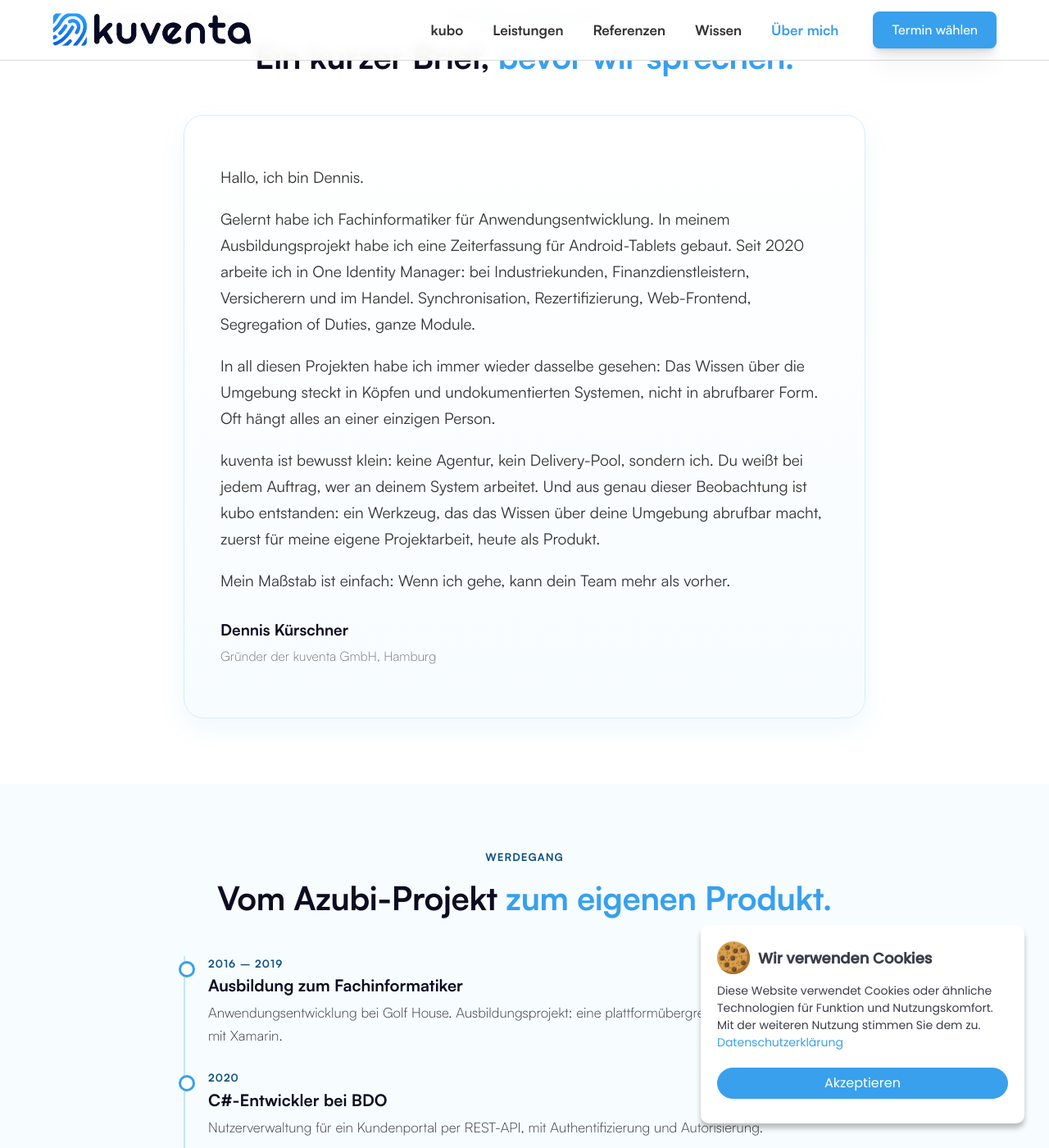
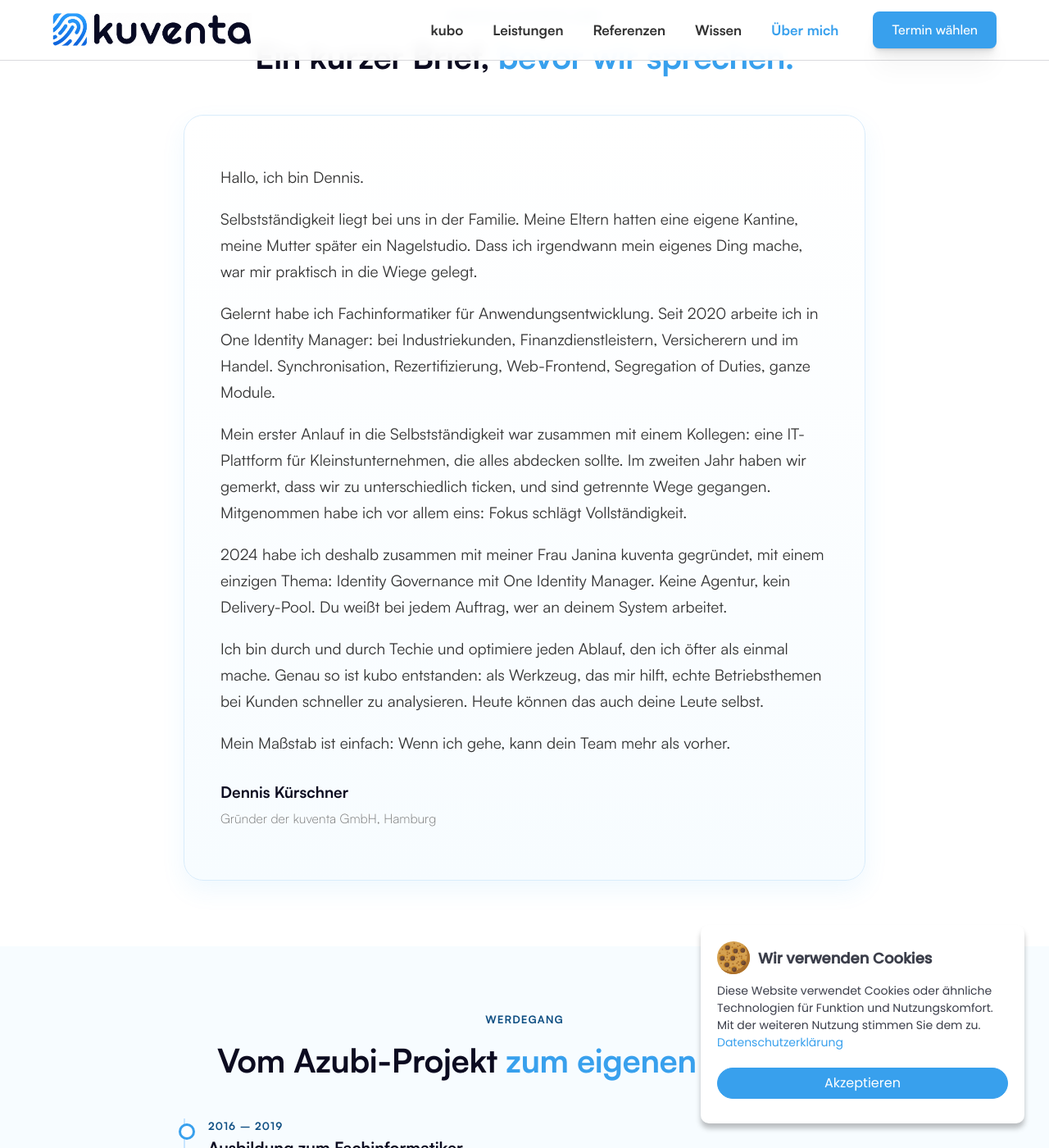
Before and after one commit to kuventa-GmbH/kuventa-website, a Jekyll site: the page built from ueber-uns.html, in a window 1280 px wide and 1400 px high, scrolled down 900 px. Shown: the whole window at 82% size. Built offline with Jekyll 4.4.1, drawn with Linux system fonts in a browser that asks for light colours; some of the changed text lies outside the part shown.

Commit message:
Über mich: echte Gründer-Story, Abseits von OneIM; kubo: Pilot-KPIs
Spec: docs/specs/2026-10-27-gruenderstory-kpis-persoenliches.md

- Gründerbrief: Familie (Kantine, Nagelstudio), erster Anlauf mit Kollegen,
  2024 Gründung mit Janina, kubo aus Prozessoptimierung
- Timeline: "Erste Selbstständigkeit" (2022–2024), "kuventa gegründet" (2024)
- Neuer Abschnitt "Abseits von OneIM": Benji, Patenonkel, Tennis, Hamburg
- kubo: Ist-Messung im Kickoff, vier typische Messgrößen, Security als Voraussetzung
- CSS: .kpi-block, .numbered h4, .g-4 mit 2-Spalten-Stufe auf Tablet

Co-Authored-By: Claude Opus 5.5 <noreply@anthropic.com>

```diff
--- a/assets/css/site.css
+++ b/assets/css/site.css
@@ -899,10 +899,20 @@ html.js-enabled .js-anim.is-visible { opacity: 1; }
 .timeline h3 { margin: 0 0 4px; font-size: 20px; line-height: 30px; font-weight: 700; color: var(--ink); }
 .timeline p { margin: 0; font-weight: 300; font-size: 17px; line-height: 28px; color: var(--text); }
 
+/* KPI-Block (kubo Pilot) */
+.kpi-block { max-width: 880px; margin: 56px auto 0; }
+.kpi-block__title { text-align: center; margin: 0 0 24px; font-size: 24px; line-height: 34px; color: var(--ink); }
+.kpi-block__note { margin: 24px 0 0; text-align: center; color: var(--muted); }
+.numbered h4 {
+  font-weight: 700; font-size: 20px; line-height: 30px;
+  color: var(--ink); margin: 0 0 4px;
+}
+
 /* ============ RESPONSIVE ============ */
 @media (max-width: 980px) {
   .section { padding: 56px 0; }
-  .g-2, .g-3, .g-4 { grid-template-columns: 1fr; }
+  .g-2, .g-3 { grid-template-columns: 1fr; }
+  .g-4 { grid-template-columns: repeat(2, 1fr); }
   .section-head h2 { font-size: 32px; }
 
   .hero-grid { grid-template-columns: 1fr; gap: 40px; padding: 56px 0 48px; }
@@ -939,5 +949,6 @@ html.js-enabled .js-anim.is-visible { opacity: 1; }
   .letter { padding: 28px 22px; }
   .letter p { font-size: 18px; line-height: 30px; }
   .person { flex-direction: column; text-align: center; }
+  .g-4 { grid-template-columns: 1fr; }
   .footer-bottom { flex-direction: column; align-items: flex-start; }
 }
--- a/ueber-uns.html
+++ b/ueber-uns.html
@@ -32,9 +32,11 @@ nav_order: 6
     </div>
     <div class="letter prose js-anim" data-anim="animate__fadeInUp" data-once="true">
       <p>Hallo, ich bin Dennis.</p>
-      <p>Gelernt habe ich Fachinformatiker für Anwendungsentwicklung. In meinem Ausbildungsprojekt habe ich eine Zeiterfassung für Android-Tablets gebaut. Seit 2020 arbeite ich in One Identity Manager: bei Industriekunden, Finanzdienstleistern, Versicherern und im Handel. Synchronisation, Rezertifizierung, Web-Frontend, Segregation of Duties, ganze Module.</p>
-      <p>In all diesen Projekten habe ich immer wieder dasselbe gesehen: Das Wissen über die Umgebung steckt in Köpfen und undokumentierten Systemen, nicht in abrufbarer Form. Oft hängt alles an einer einzigen Person.</p>
-      <p>kuventa ist bewusst klein: keine Agentur, kein Delivery-Pool, sondern ich. Du weißt bei jedem Auftrag, wer an deinem System arbeitet. Und aus genau dieser Beobachtung ist kubo entstanden: ein Werkzeug, das das Wissen über deine Umgebung abrufbar macht, zuerst für meine eigene Projektarbeit, heute als Produkt.</p>
+      <p>Selbstständigkeit liegt bei uns in der Familie. Meine Eltern hatten eine eigene Kantine, meine Mutter später ein Nagelstudio. Dass ich irgendwann mein eigenes Ding mache, war mir praktisch in die Wiege gelegt.</p>
+      <p>Gelernt habe ich Fachinformatiker für Anwendungsentwicklung. Seit 2020 arbeite ich in One Identity Manager: bei Industriekunden, Finanzdienstleistern, Versicherern und im Handel. Synchronisation, Rezertifizierung, Web-Frontend, Segregation of Duties, ganze Module.</p>
+      <p>Mein erster Anlauf in die Selbstständigkeit war zusammen mit einem Kollegen: eine IT-Plattform für Kleinstunternehmen, die alles abdecken sollte. Im zweiten Jahr haben wir gemerkt, dass wir zu unterschiedlich ticken, und sind getrennte Wege gegangen. Mitgenommen habe ich vor allem eins: Fokus schlägt Vollständigkeit.</p>
+      <p>2024 habe ich deshalb zusammen mit meiner Frau Janina kuventa gegründet, mit einem einzigen Thema: Identity Governance mit One Identity Manager. Keine Agentur, kein Delivery-Pool. Du weißt bei jedem Auftrag, wer an deinem System arbeitet.</p>
+      <p>Ich bin durch und durch Techie und optimiere jeden Ablauf, den ich öfter als einmal mache. Genau so ist kubo entstanden: als Werkzeug, das mir hilft, echte Betriebsthemen bei Kunden schneller zu analysieren. Heute können das auch deine Leute selbst.</p>
       <p>Mein Maßstab ist einfach: Wenn ich gehe, kann dein Team mehr als vorher.</p>
       <p class="signature">Dennis Kürschner<span>Gründer der kuventa GmbH, Hamburg</span></p>
     </div>
@@ -65,8 +67,8 @@ nav_order: 6
       </li>
       <li>
         <span class="when">2022 – 2024</span>
-        <h3>Software-Architekt</h3>
-        <p>Parallel ein Kundenportal in .NET-Microservices bei einem Softwarehaus: CI/CD, Octopus-Deployments, Integrationstests mit Ansible.</p>
+        <h3>Erste Selbstständigkeit</h3>
+        <p>Mit einem Kollegen eine IT-Plattform für Kleinstunternehmen aufgebaut. Als Software-Architekt: Kundenportal in .NET-Microservices, CI/CD, Octopus-Deployments, Integrationstests mit Ansible. Im zweiten Jahr sind wir getrennte Wege gegangen.</p>
       </li>
       <li>
         <span class="when">ab 2023</span>
@@ -78,10 +80,15 @@ nav_order: 6
         <h3>Handel</h3>
         <p>dmTECH: Kassen- und Backoffice-Systeme im IAM, Migration der SuccessFactors-Anbindung, Deployments mit dem Intragen Deployment Manager.</p>
       </li>
+      <li>
+        <span class="when">2024</span>
+        <h3>kuventa gegründet</h3>
+        <p>Zusammen mit meiner Frau Janina. Ein Thema statt zehn: IAM und IGA, mit Schwerpunkt One Identity Manager.</p>
+      </li>
       <li class="is-now">
         <span class="when">Heute</span>
         <h3>kuventa und kubo</h3>
-        <p>Provider-IAM für KRITIS-Kunden in der Schweiz, eine gerettete OneIM-Einführung in einem Medienhaus, SoD im BaFin-Umfeld. Und ein eigenes Produkt, das aus genau dieser Projektarbeit entstanden ist.</p>
+        <p>Provider-IAM für KRITIS-Kunden in der Schweiz, eine gerettete OneIM-Einführung in einem Medienhaus, SoD im BaFin-Umfeld. Und ein eigenes Produkt, entstanden aus der Analyse echter Betriebsthemen bei Kunden.</p>
       </li>
     </ol>
   </div>
@@ -113,6 +120,37 @@ nav_order: 6
 </section>
 
 <section class="section section--alt">
+  <div class="container">
+    <div class="section-head js-anim" data-anim="animate__fadeInUp" data-once="true">
+      <span class="eyebrow">Abseits von OneIM</span>
+      <h2>Was du sonst <span class="accent">über mich wissen solltest.</span></h2>
+    </div>
+    <div class="grid g-4">
+      <div class="feature js-anim" data-anim="animate__fadeInUp" data-once="true">
+        <div class="icon">🐾</div>
+        <h3>Hundedad</h3>
+        <p>Mit Leib und Seele, für Benji.</p>
+      </div>
+      <div class="feature js-anim" data-anim="animate__fadeInUp" data-once="true">
+        <div class="icon">♡</div>
+        <h3>Patenonkel</h3>
+        <p>Und das nehme ich genauso ernst wie jedes Kundenprojekt.</p>
+      </div>
+      <div class="feature js-anim" data-anim="animate__fadeInUp" data-once="true">
+        <div class="icon">🎾</div>
+        <h3>Tennis &amp; mehr</h3>
+        <p>Sportlich dreht sich bei mir das meiste um Tennis. Bouldern, Golf und anderes probiere ich gern aus.</p>
+      </div>
+      <div class="feature js-anim" data-anim="animate__fadeInUp" data-once="true">
+        <div class="icon">⚓</div>
+        <h3>Hamburger</h3>
+        <p>Durch und durch. Passend zur Stadt gibt es in meiner Familie Seefahrer.</p>
+      </div>
+    </div>
+  </div>
+</section>
+
+<section class="section">
   <div class="container container--narrow prose">
     <div class="js-anim" data-anim="animate__fadeInUp" data-once="true">
       <h2>Warum ich kein <span style="color: var(--blue);">altes Playbook abspule.</span></h2>
@@ -124,6 +162,7 @@ nav_order: 6
       <h3>kuventa GmbH: OneIM-Engineering aus Hamburg.</h3>
       <div class="list">
         <span class="item">Georgsplatz 1, 20099 Hamburg</span>
+        <span class="item">Gegründet 2024</span>
         <span class="item">Seit 2020 in One Identity Manager</span>
         <span class="item">Kunden in DE und CH</span>
         <span class="item">Entwickler von kubo</span>
@@ -134,7 +173,7 @@ nav_order: 6
   </div>
 </section>
 
-<section class="section">
+<section class="section section--alt">
   <div class="container">
     <div class="cta-block js-anim" data-anim="animate__fadeInUp" data-once="true">
       <h2>Lern mich im Gespräch kennen.</h2>
```
Also changed, not shown: docs/specs/2026-10-27-gruenderstory-kpis-persoenliches.md (added, +99 -0 lines), kubo.html (+31 -1 lines).
